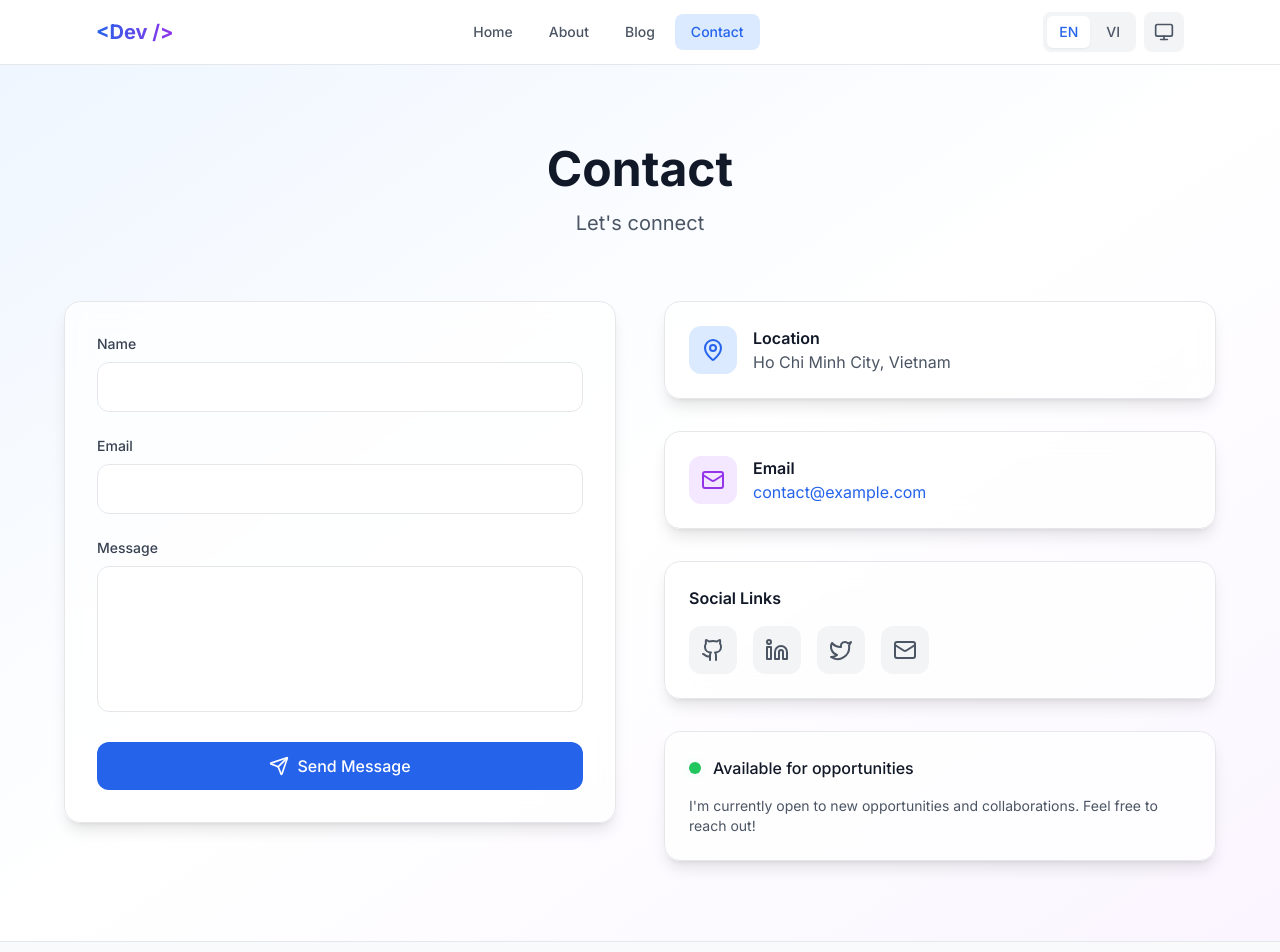
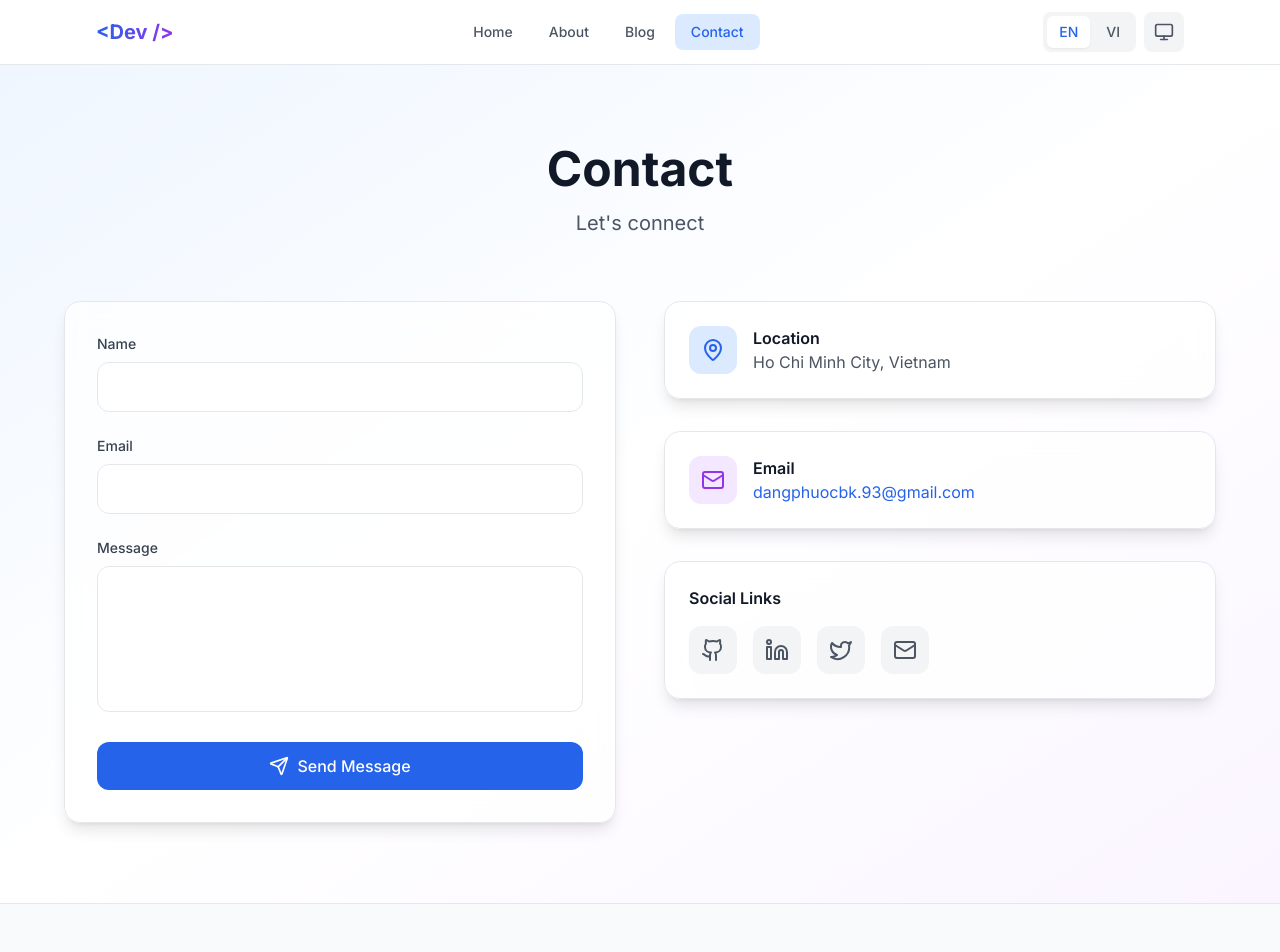
Before and after one commit to dangphuoc/me, a Next.js app: page /en/contact in a window 1280 px wide. Shown: the top 952 px of the page. Built offline with nearby package versions, Linux system fonts and the light colour scheme.

Commit message:
main: update contact

```diff
--- a/src/app/[locale]/contact/page.tsx
+++ b/src/app/[locale]/contact/page.tsx
@@ -35,7 +35,7 @@ const socialLinks = [
   },
   {
     icon: Mail,
-    href: 'mailto:contact@example.com',
+    href: 'mailto:dangphuocbk.93@gmail.com',
     label: 'Email',
     color: 'hover:text-red-500',
   },
@@ -51,16 +51,30 @@ export default function ContactPage() {
   });
   const [status, setStatus] = useState<'idle' | 'loading' | 'success' | 'error'>('idle');
 
+  const FORMSPREE_ID = 'xkoonvob';
+
   const handleSubmit = async (e: React.FormEvent) => {
     e.preventDefault();
     setStatus('loading');
 
-    // Simulate form submission
-    await new Promise((resolve) => setTimeout(resolve, 1500));
+    try {
+      const response = await fetch(`https://formspree.io/f/${FORMSPREE_ID}`, {
+        method: 'POST',
+        headers: {
+          'Content-Type': 'application/json',
+        },
+        body: JSON.stringify(formData),
+      });
 
-    // For demo, always show success
-    setStatus('success');
-    setFormData({ name: '', email: '', message: '' });
+      if (response.ok) {
+        setStatus('success');
+        setFormData({ name: '', email: '', message: '' });
+      } else {
+        setStatus('error');
+      }
+    } catch {
+      setStatus('error');
+    }
 
     // Reset status after 3 seconds
     setTimeout(() => setStatus('idle'), 3000);
@@ -234,10 +248,10 @@ export default function ContactPage() {
                     Email
                   </h3>
                   <a
-                    href="mailto:contact@example.com"
+                    href="mailto:dangphuocbk.93@gmail.com"
                     className="text-blue-600 dark:text-blue-400 hover:underline"
                   >
-                    contact@example.com
+                    dangphuocbk.93@gmail.com
                   </a>
                 </div>
               </div>
@@ -266,22 +280,6 @@ export default function ContactPage() {
               </div>
             </div>
 
-            {/* Availability */}
-            <div className="glass-card p-6">
-              <div className="flex items-center gap-3 mb-4">
-                <span className="relative flex h-3 w-3">
-                  <span className="animate-ping absolute inline-flex h-full w-full rounded-full bg-green-400 opacity-75" />
-                  <span className="relative inline-flex rounded-full h-3 w-3 bg-green-500" />
-                </span>
-                <span className="text-gray-900 dark:text-gray-100 font-medium">
-                  Available for opportunities
-                </span>
-              </div>
-              <p className="text-gray-600 dark:text-gray-400 text-sm">
-                I&apos;m currently open to new opportunities and collaborations.
-                Feel free to reach out!
-              </p>
-            </div>
           </motion.div>
         </div>
       </div>
```
